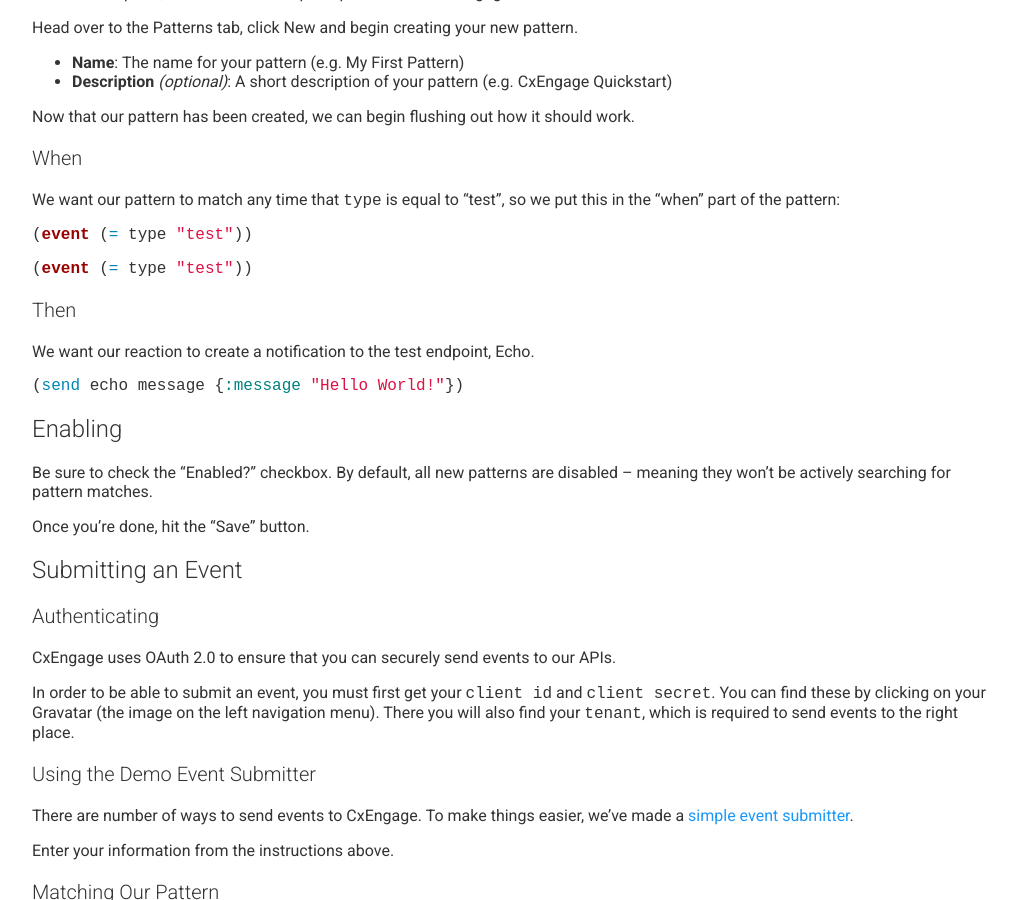
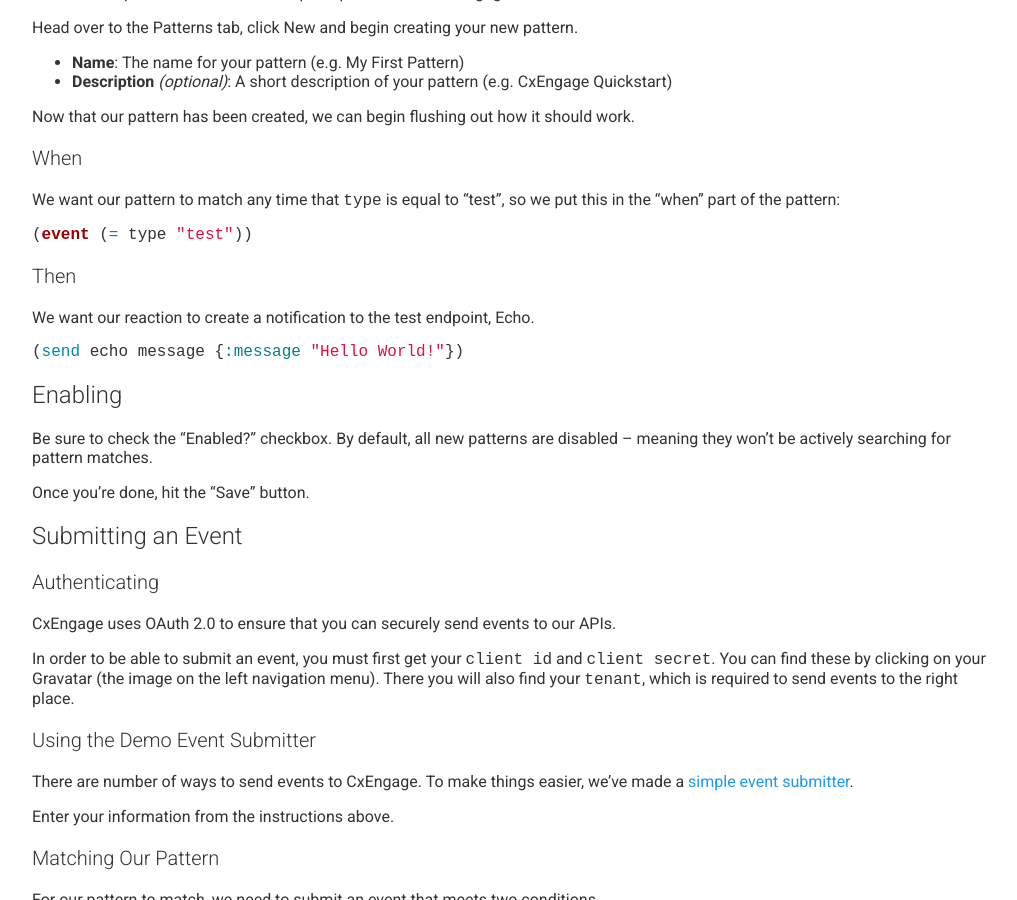
Before and after one commit to ianbishop/userevents.github.io, a Jekyll site: the page built from docs/quickstart.md, in a window 1280 px wide and 900 px high, scrolled down 1477 px. Shown: the whole window, without its empty margins (0-1017 px from the left). Built offline with Jekyll 4.4.1, drawn with Linux system fonts in a browser that asks for light colours; Markdown is read by kramdown in place of the engine named in the settings.

Commit message:
Fixed markup

````diff
--- a/docs/quickstart.md
+++ b/docs/quickstart.md
@@ -50,10 +50,6 @@
 {% highlight clojure %}
 (event (= type "test"))
 {% endhighlight %}
-
-```clojure
-(event (= type "test"))
-```
 
 ### Then
 
````
